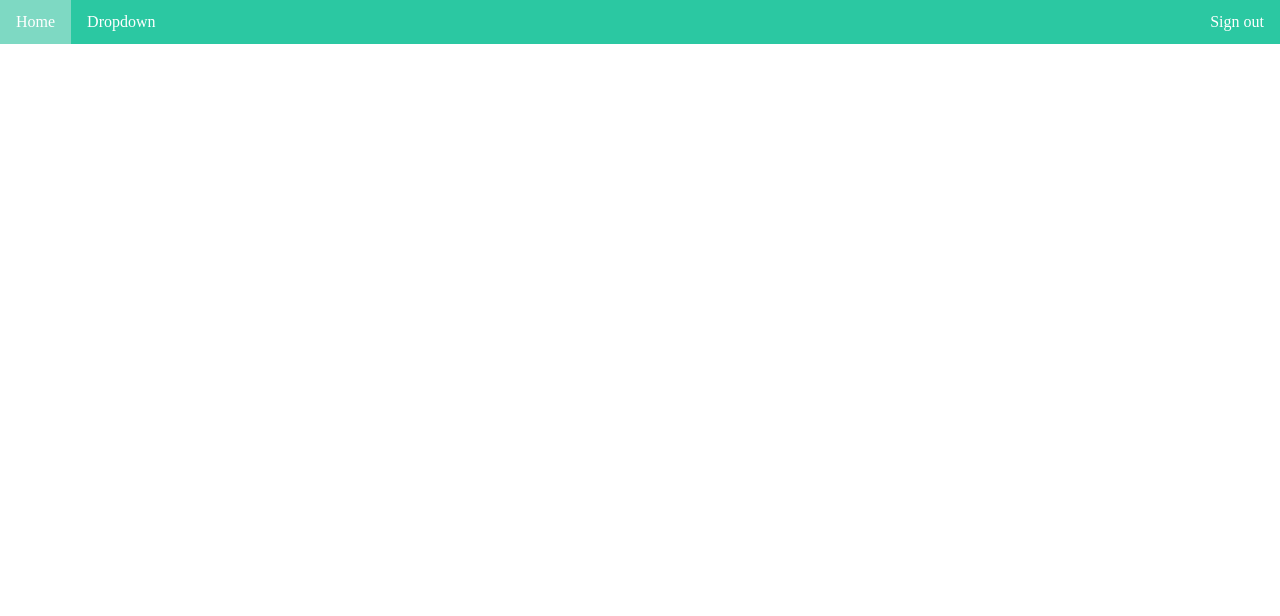
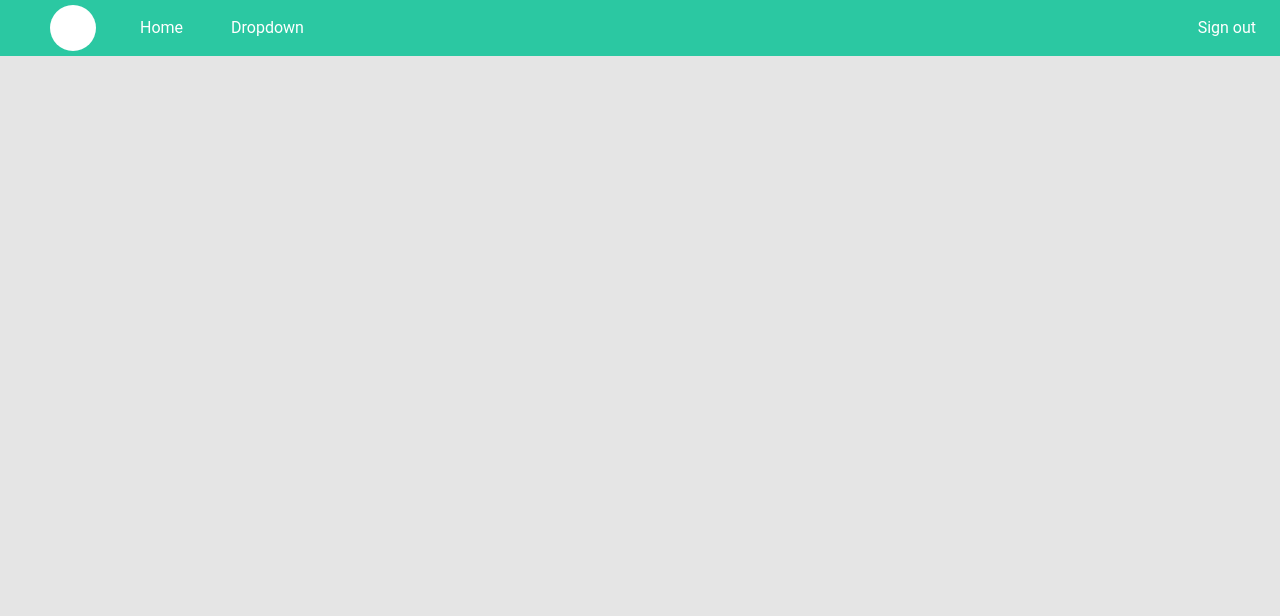
Before and after one commit to YCPyc/CS4640_EasyPeasy, a PHP site: page / in a window 1280 px wide. Shown: the top 616 px of the page. Run offline with PHP 8.4, Linux system fonts and the light colour scheme.

Commit message:
NavBar Template Finished

```diff
--- a/index.html
+++ b/index.html
@@ -1,7 +1,9 @@
 <!DOCTYPE html>
 <html lang="en">
+    <script>
+        import RestaurantMenuIcon from '@mui/icons-material/RestaurantMenu';
+    </script>
     <head>
-        <link rel="stylesheet" href="https://stackpath.bootstrapcdn.com/bootstrap/4.3.1/css/bootstrap.min.css" integrity="sha384-ggOyR0iXCbMQv3Xipma34MD+dH/1fQ784/j6cY/iJTQUOhcWr7x9JvoRxT2MZw1T" crossorigin="anonymous">
 
         <link rel="stylesheet" href="styles/main.css">
 
@@ -17,9 +19,13 @@
 
     </head>
     <body>
-
         <ul>
-            <li><a href="default.asp">Home</a></li>
+            <li>
+                <div class="logo-image">
+                    <img src="easypeasy.jpg" class="img-fluid">
+                </div>
+            </li>
+            <li class="home"><a href="#home">Home</a></li>
             <li class="dropdown">
               <a href="javascript:void(0)" class="dropbtn">Dropdown</a>
               <div class="dropdown-content">
@@ -31,5 +37,8 @@
             <li class="login"><a href="default.asp">Sign out</a></li>
           </ul>
 
+
     </body>
+
+
 </html>
--- a/styles/main.css
+++ b/styles/main.css
@@ -29,7 +29,10 @@
 	display: block;
 }
 body {
+	font-family: Roboto, 'Segoe UI', Tahoma, sans-serif;
+
 	line-height: 1;
+	background-color: #E5E5E5;
 }
 ol, ul {
 	list-style: none;
@@ -60,21 +63,24 @@
 	float: left;
 }
 
-li.login{
+li.login {
 	float: right;
 }
 
-li a , .dropbtn{
+li.home {
+	padding-left: 20px;
+}
+
+li a, .dropbtn {
 	display: inline-block;
 	color: white;
 	text-align: center;
-	padding: 14px 16px;
+	padding: 20px 24px;
 	text-decoration: none;
 }
 
 li a:hover, .dropdown:hover .dropbtn {
 	background-color: #7ED9C3;
-	text-decoration: none;
 	color: white;
 }
 
@@ -104,3 +110,14 @@
 .dropdown:hover .dropdown-content {
 	display: block;
 }
+
+
+
+.logo-image{
+    width: 46px;
+    height: 46px;
+    border-radius: 50%;
+    overflow: hidden;
+    margin-top: 5px;
+	margin-left: 50px;
+}
```
Also changed, not shown: easypeasy.jpg (added). Lines whose indentation alone changed are shown as unchanged.
